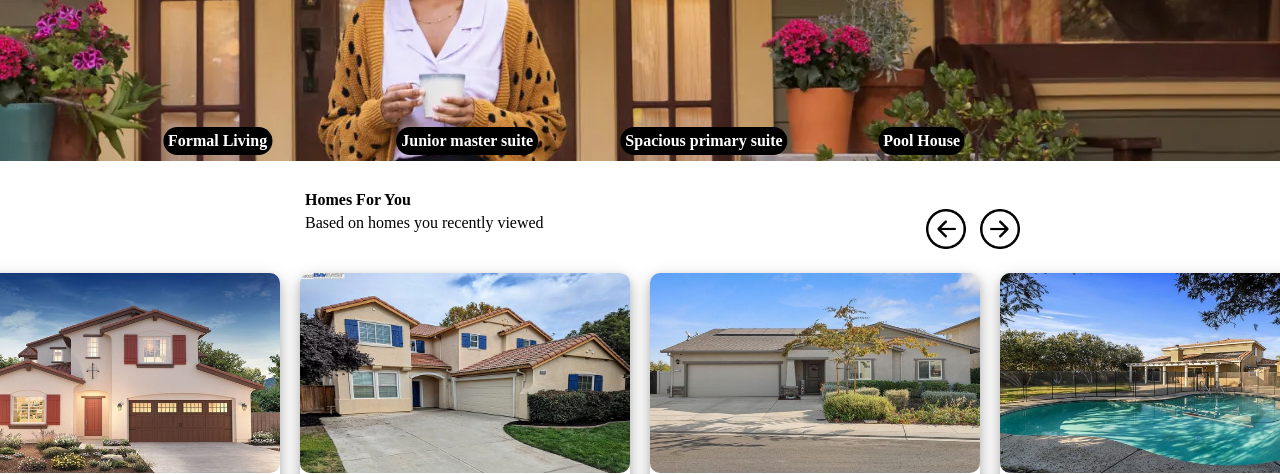
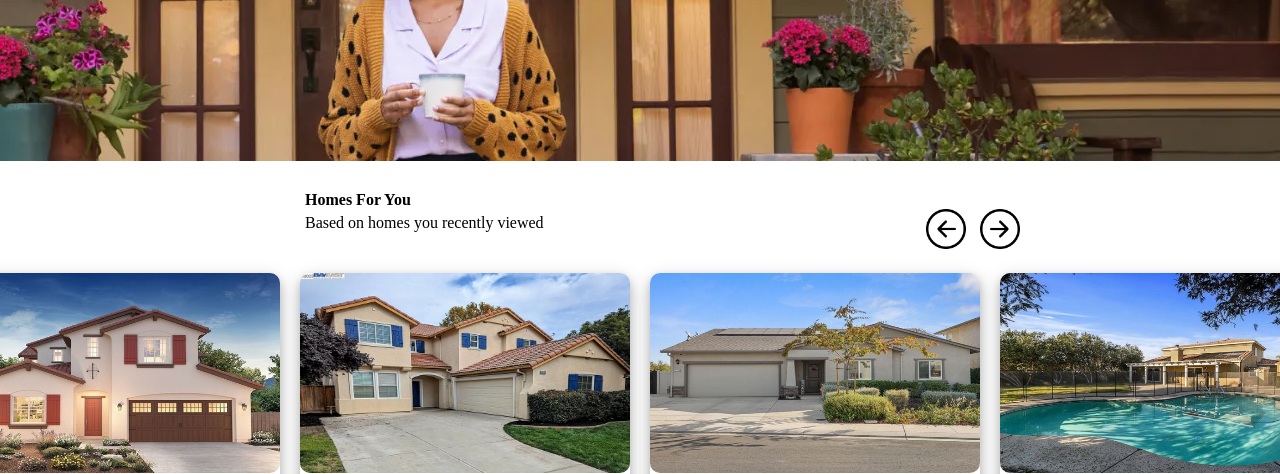
Before and after one commit to andresam321/Zillow_front_page_html_clone, a plain HTML site: page index.html in a window 1280 px wide. Shown: the part 339-813 px from the top of the page. Drawn offline with Linux system fonts and the light colour scheme.

Commit message:
fixed html

```diff
--- a/index.html
+++ b/index.html
@@ -54,7 +54,7 @@
     <div class="main-box">
         <div class="box-1">
             <img class="images" src="formal-living-house.jpeg">
-            <h4 class="image-textOne">Junior master suite</h4>
+            <!-- <h4 class="image-textOne">Junior master suite</h4> -->
             <div class="box-text">
                 <p>$1,899,000</p>
                 <p>3 bds | 3.5 ba | 2,000 sqft | House for sale</p>
@@ -63,7 +63,7 @@
         </div>
         <div class="box-2">
             <img class="images" src="2500-sqft-home.webp">
-            <h4 class="image-textTwo">Spacious primary suite</h4>
+            <!-- <h4 class="image-textTwo">Spacious primary suite</h4> -->
             <div class="box-text">
                 <p>$1,600,000</p>
                 <p>4 bds | 3 ba | 2,376 sqft | House for sale</p>
@@ -72,7 +72,7 @@
         </div>
         <div class="box-3">
             <img class="images" src="box-3-1500-sqft-house.jpeg">
-            <h4 class="image-textThree">Pool House</h4>
+            <!-- <h4 class="image-textThree">Pool House</h4> -->
             <div class="box-text">
                 <p>$1,100,000</p>
                 <p>3 bds | 3 ba | 1,500 sqft | House for sale</p>
@@ -81,7 +81,7 @@
         </div>
         <div class="box-4">
                 <img class="images" src="house-with-pool.jpeg">
-                <h4 class="image-textFour">Formal Living</h4>
+                <!-- <h4 class="image-textFour">Formal Living</h4> -->
             <div class="box-text">
                 <p>$2,600,000</p>
                 <p>5 bds | 4 ba | 3,376 sqft | House for sale</p>
```
